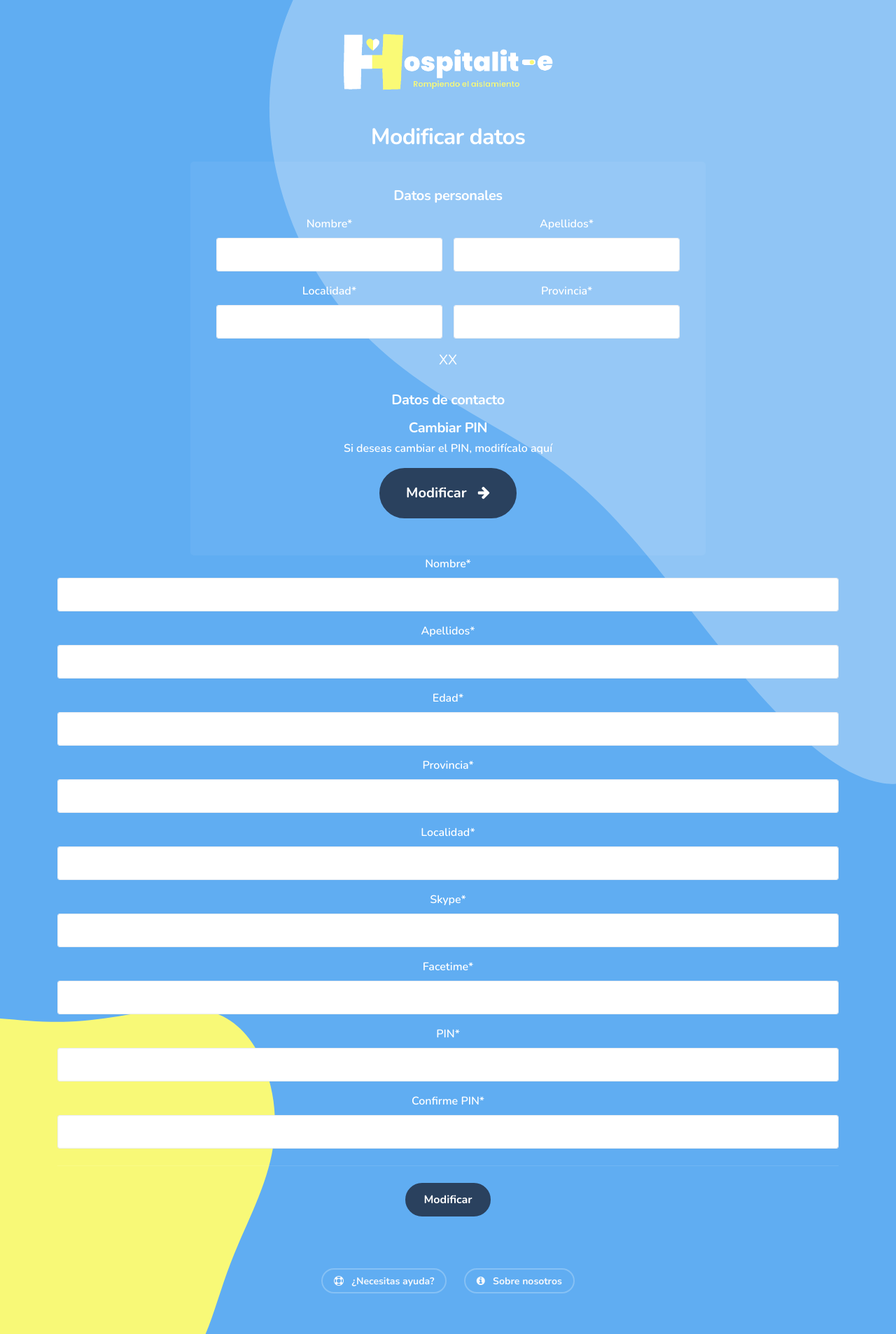
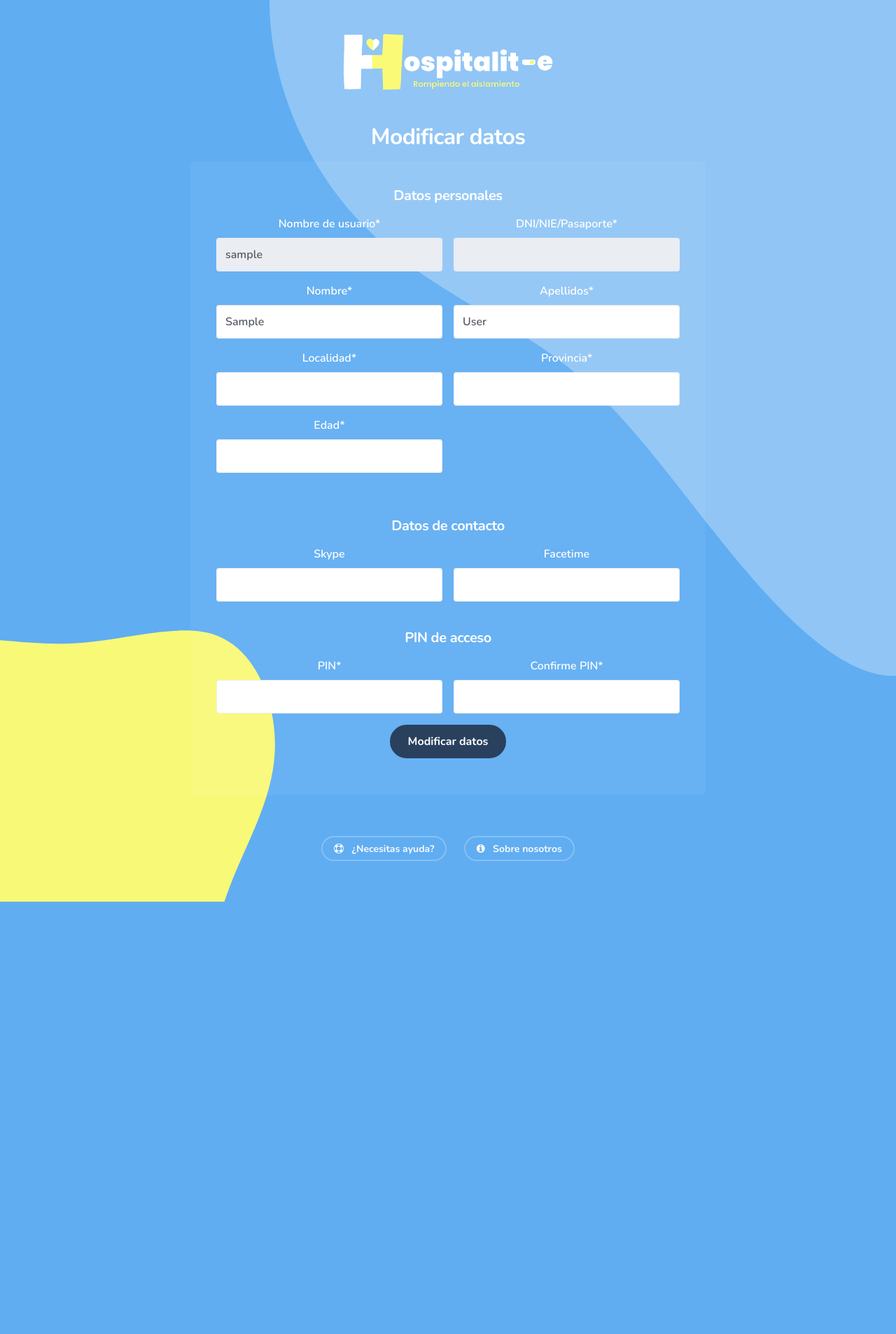
Before and after one commit to mianfg/hospitalit-e, a Django app: page /modificar_datos/ in a window 1280 px wide. Shown: the whole page at 70% size. After the commit the page ends 1289 px from the top, so only its background shows below. Run offline with Django 3.2, Linux system fonts and the light colour scheme; the visitor is signed in with stand-in values (Sample User, id 1); data comes from the database, SQL or seed files in the repository; data that the repository does not hold is empty; some libraries are stand-ins or nearby versions.

Commit message:
Añadidas comprobaciones en formularios

```diff
--- a/hospitalite/hospitalite/forms.py
+++ b/hospitalite/hospitalite/forms.py
@@ -46,16 +46,15 @@ class UsuarioModificacionForm(UserCreationForm):
         strip=True,
         label="Confirme PIN"
     )
-
-    first_name = forms.CharField(label = "Nombre", required = True)
-    last_name = forms.CharField(label = "Apellidos", required = True)
-    skype = forms.CharField(label = "Skype", required = True)
-    facetime = forms.CharField(label = "Facetime", required = True)
-    edad = forms.IntegerField(required=True)
+    username = forms.CharField(label = "Nombre de usuario")
+    dni = forms.CharField(label = "DNI/NIE/Pasaporte", max_length=9, min_length=9)
+    edad = forms.IntegerField(min_value=18)
+    skype = forms.CharField(label = "Skype", required = False)
+    facetime = forms.CharField(label = "Facetime", required = False)
 
     class Meta:
         model = Usuario
-        fields = ('first_name', 'last_name', 'edad', 'provincia', 'localidad', 'skype', 'facetime')
+        fields = ('username', 'dni','first_name', 'last_name', 'provincia', 'localidad', 'skype', 'facetime')
 
 class VoluntarioCreacionForm(forms.ModelForm):
 
@@ -63,4 +62,9 @@ class VoluntarioCreacionForm(forms.ModelForm):
 
     class Meta:
         model = Voluntario
-        fields = ( 'email', 'telefono', 'ocupacion','consentimiento')
+        fields = ('email', 'telefono', 'ocupacion','consentimiento')
+
+class VoluntarioModificacionForm(forms.ModelForm):
+    class Meta:
+        model = Voluntario
+        fields = ('email', 'telefono', 'ocupacion')
--- a/hospitalite/hospitalite/models.py
+++ b/hospitalite/hospitalite/models.py
@@ -15,7 +15,7 @@ class Usuario (AbstractUser):
     localidad = models.CharField(max_length = 20)
     skype = models.CharField(max_length = 15)
     facetime = models.CharField(max_length = 20)
-    edad = models.IntegerField(default=-1)
+    edad = models.IntegerField(default=-1) # TODO CAMBIAR A FECHA NAC
 
     USERNAME_FIELD = 'username'
     REQUIRED_FIELDS = []
--- a/hospitalite/hospitalite/templates/modificar_datos.html
+++ b/hospitalite/hospitalite/templates/modificar_datos.html
@@ -8,41 +8,75 @@
 	<div class="col-xl-8 col-lg-9 col-md-10">
 		<div class="card card-body bg-white justify-content-around">
 			<form method="POST" class="form-group">
+				{% csrf_token %}
 				<h5>Datos personales</h5>
 				<div class="form-row">
 					<div class="form-group col-md-6 mb-0">
-						{{ form.first_name|as_crispy_field }}
+						{{ usuario_form.username |as_crispy_field }}
 					</div>
 					<div class="form-group col-md-6 mb-0">
-						{{ form.last_name|as_crispy_field }}
+						{{ usuario_form.dni |as_crispy_field }}
 					</div>
 				</div>
 				<div class="form-row">
 					<div class="form-group col-md-6 mb-0">
-						{{ form.localidad|as_crispy_field }}
+						{{ usuario_form.first_name|as_crispy_field }}
 					</div>
 					<div class="form-group col-md-6 mb-0">
-						{{ form.provincia|as_crispy_field }}
+						{{ usuario_form.last_name|as_crispy_field }}
 					</div>
 				</div>
-				<div class="lead" style="margin-bottom:30px">
-					XX
+				<div class="form-row">
+					<div class="form-group col-md-6 mb-0">
+						{{ usuario_form.localidad|as_crispy_field }}
+					</div>
+					<div class="form-group col-md-6 mb-0">
+						{{ usuario_form.provincia|as_crispy_field }}
+					</div>
 				</div>
+				<div class="form-row">
+					<div class="form-group col-md-6 mb-0">
+						{{ usuario_form.edad|as_crispy_field }}
+					</div>
+					<div class="form-group col-md-6 mb-0">
+					</div>
+				</div>
+				<br/>
+				{% if voluntario_form %}
+				<h5>Datos del voluntario</h5>
+				<div class="form-row">
+					<div class="form-group col-md-6 mb-0">
+						{{ voluntario_form.email|as_crispy_field }}
+					</div>
+					<div class="form-group col-md-6 mb-0">
+						{{ voluntario_form.telefono|as_crispy_field }}
+					</div>
+				</div>
+				{{ voluntario_form.ocupacion|as_crispy_field }}
+				{% endif %}
+				<br/>
 				<h5>Datos de contacto</h5>
-				<h5 style="margin-bottom:5px;">Cambiar PIN</h5>
-				<p>Si deseas cambiar el PIN, modifícalo aquí</p>
-				<a role="button" class="btn btn-lg btn-primary" id="go">
-					<nobr>Modificar&nbsp;&nbsp;&nbsp;<i class="fa fa-arrow-right"></i></nobr>
-				</a>
+				<div class="form-row">
+					<div class="form-group col-md-6 mb-0">
+						{{ usuario_form.skype|as_crispy_field }}
+					</div>
+					<div class="form-group col-md-6 mb-0">
+						{{ usuario_form.facetime|as_crispy_field }}
+					</div>
+				</div>
+				<br/>
+				<h5>PIN de acceso</h5>
+				<div class="form-row">
+					<div class="form-group col-md-6 mb-0">
+						{{ usuario_form.password1|as_crispy_field }}
+					</div>
+					<div class="form-group col-md-6 mb-0">
+						{{ usuario_form.password2|as_crispy_field }}
+					</div>
+				</div>
+				<button type="submit" class="btn btn-success">Modificar datos</button>
 			</form>
 		</div>
 	</div>
 </div>
-
-<form method="POST" class="form-group">
-	{% csrf_token %}
-	{{ form|crispy }}
-	<hr />
-	<button type="submit" class="btn btn-success">Modificar</button>
-</form>
 {% endblock %}
--- a/hospitalite/hospitalite/views/modificar_datos.py
+++ b/hospitalite/hospitalite/views/modificar_datos.py
@@ -1,17 +1,56 @@
 from django.shortcuts import render, redirect
 from django.contrib.auth.decorators import login_required
-from hospitalite.forms import UsuarioCreacionForm, UsuarioModificacionForm
-from hospitalite.models import Usuario
+from hospitalite.forms import VoluntarioModificacionForm, UsuarioModificacionForm
+from hospitalite.models import Usuario, Voluntario
+from django.contrib.auth import login as do_login
 
 @login_required
 def index(response):
+    user = Usuario.objects.get(username=response.user.username)
+
+    is_voluntario = user.is_voluntario()
+
+    usuario_form = UsuarioModificacionForm(instance=user)
+    usuario_form.fields['username'].disabled = True
+    usuario_form.fields['dni'].disabled = True
+
+    if is_voluntario:
+        voluntario = Voluntario.objects.get(username=response.user.username)
+        voluntario_form = VoluntarioModificacionForm(instance=voluntario)
+    else:
+        voluntario_form = None
+
     if response.method == "POST":
-        form = UsuarioModificacionForm(response.POST, instance = Usuario.objects.get(username=response.user.username))
-        if form.is_valid():
-            user = form.save(commit=False)
+        usuario_form = UsuarioModificacionForm(response.POST, instance=user)
+        if is_voluntario:
+            voluntario_form = VoluntarioModificacionForm(response.POST, instance=voluntario)
 
-        return redirect("/")
+        data = response.POST.copy()
+
+        if data.get('password1') != data.get('password2'):
+            return render(response, "modificar_datos.html", {'usuario_form': usuario_form, 'voluntario_form': voluntario_form, "error": "Las contraseñas no coinciden"})
+
+        if usuario_form.is_valid() and voluntario_form.is_valid():
+            usuario = usuario_form.save()
+            voluntario = voluntario_form.save(commit=False)
+            voluntario.username = usuario
+            voluntario.consentimiento = True
+            voluntario.save()
+            do_login(response, user)
+            return redirect("/matching")
+
+        else:
+            context = {
+                'usuario_form': usuario_form,
+                'voluntario_form': voluntario_form,
+                'error': "Por favor rellene todos los datos"
+            }
+
     else:
-        form = UsuarioModificacionForm()
+        context = {
+            'usuario_form': usuario_form,
+            'voluntario_form': voluntario_form,
+            'error':None
+        }
 
-    return render(response, "modificar_datos.html", {"form":form})
+    return render(response, 'modificar_datos.html', context)
```
Also changed, not shown: hospitalite/hospitalite/templates/login.html (+6 -7 lines), hospitalite/hospitalite/views/login.py (+10 -6 lines), hospitalite/hospitalite/views/registro.py (+8 -0 lines), hospitalite/hospitalite/views/registro_voluntario.py (+8 -1 lines).
